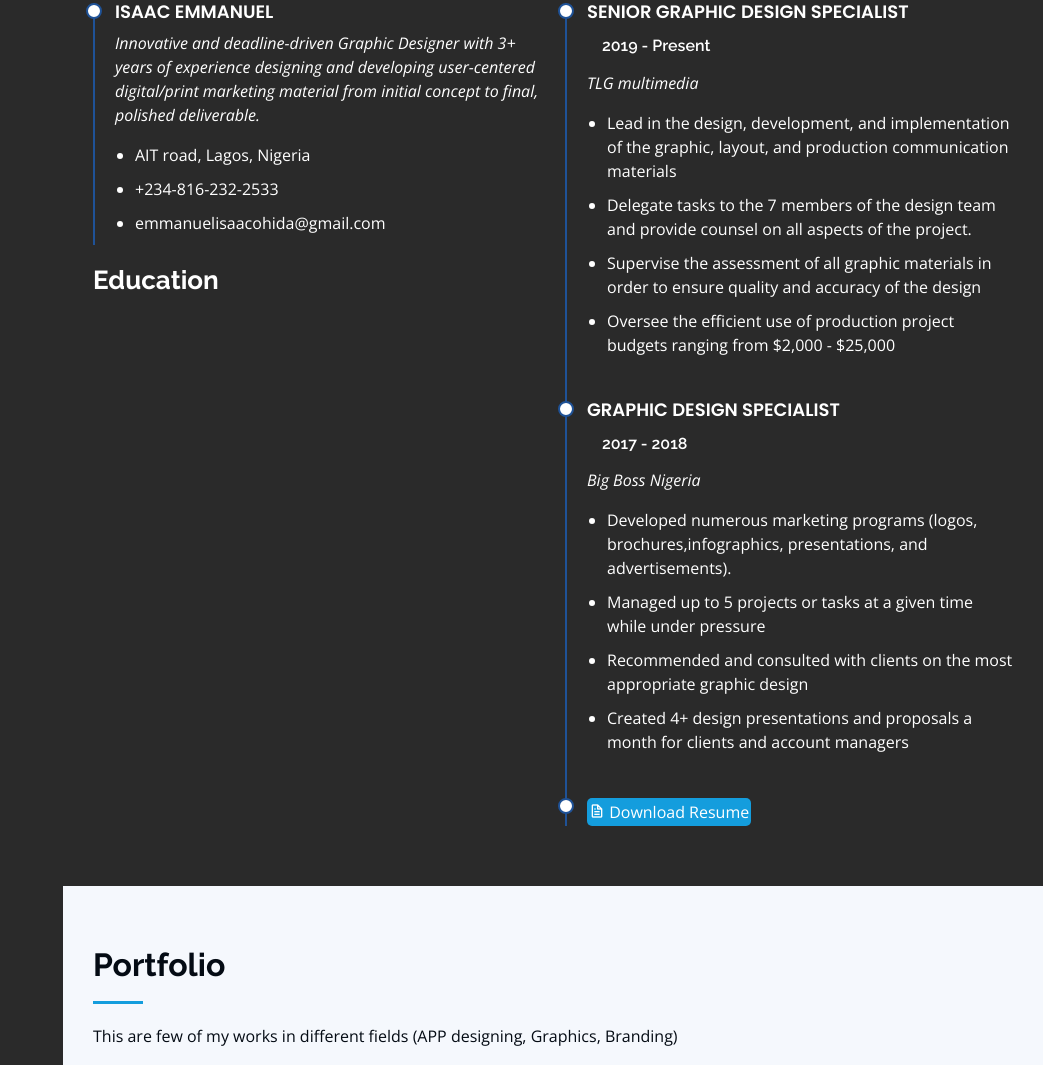
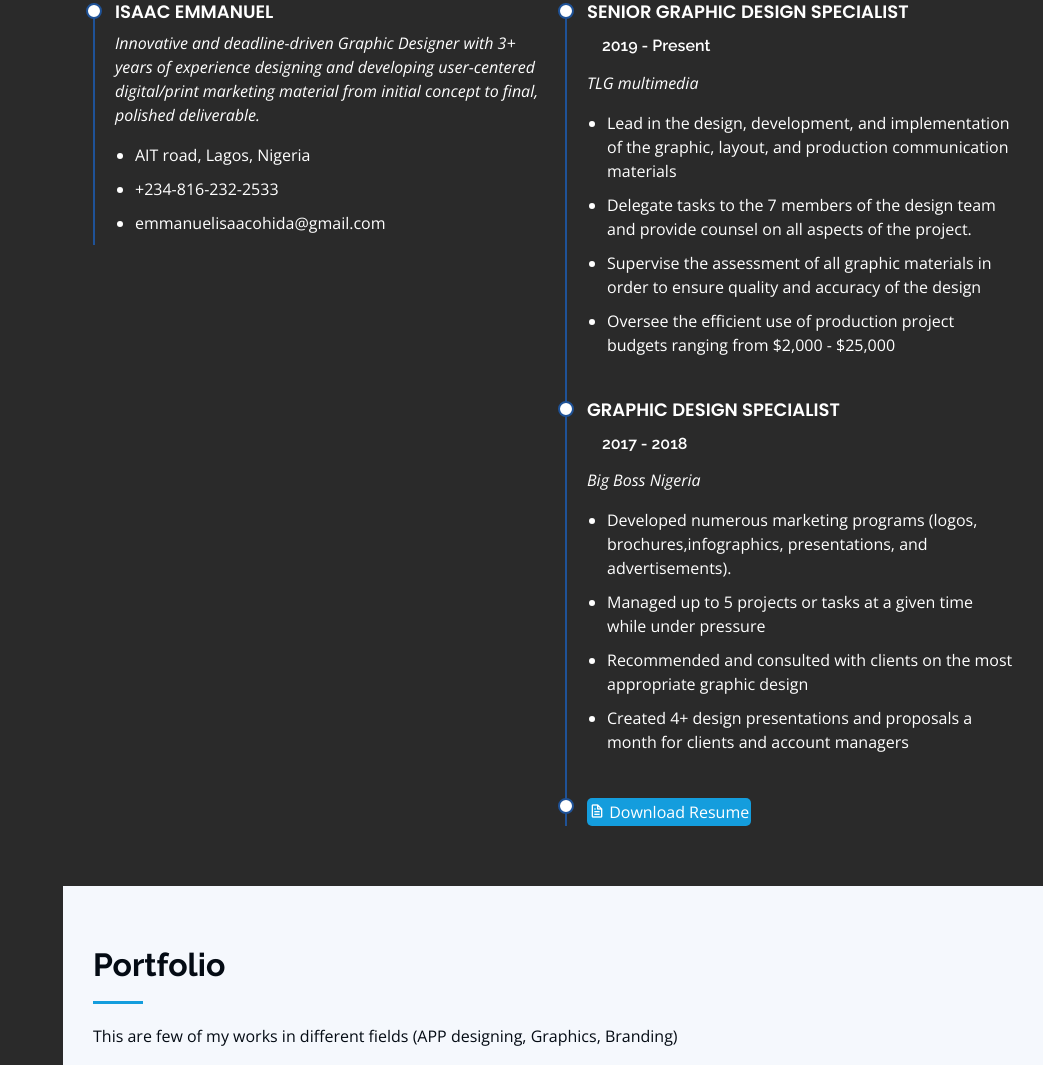
Before and after one commit to BOBO-D24/isaacportfolio.github.io, a plain HTML site: page index.html in a window 1280 px wide. Shown: the part 2604-3669 px from the top of the page, without its empty margins (237-1280 px from the left). Drawn offline with nearby package versions, Linux system fonts and the light colour scheme.

Commit message:
Update index.html

```diff
--- a/index.html
+++ b/index.html
@@ -321,8 +321,6 @@ In addition to my UI/UX expertise, I am also a skilled web designer and graphics
                 <li>emmanuelisaacohida@gmail.com</li>
               </ul>
             </div>
-
-            <h3 class="resume-title">Education</h3>
 
 
           </div>
```
